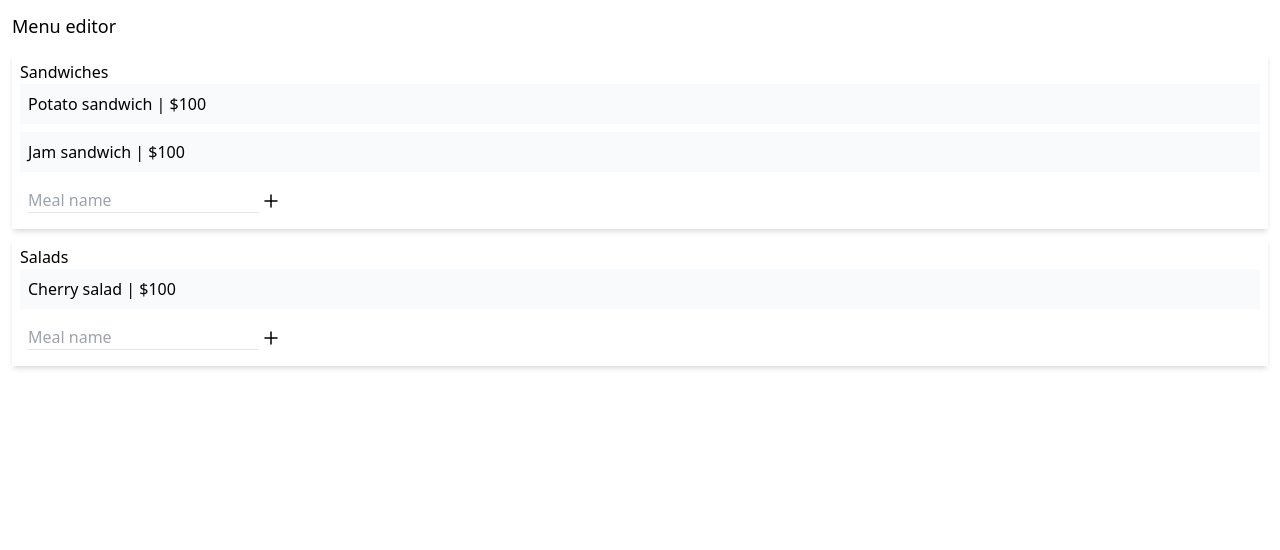
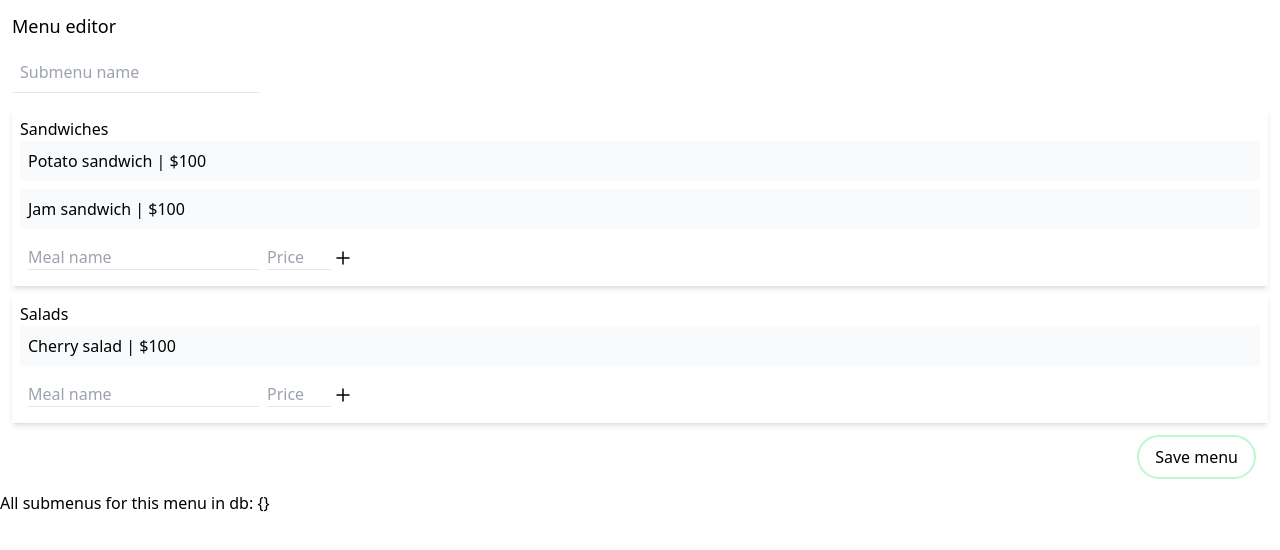
Before and after one commit to leafes/restaraunt_menu_builder, a Vue app: page / in a window 1280 px wide. Shown: the top 550 px of the page. Built offline with nearby package versions, Linux system fonts and the light colour scheme; no server answers.

Commit message:
add submenu method

```diff
--- a/src/App.vue
+++ b/src/App.vue
@@ -4,6 +4,15 @@
   </div>
 
   <div class="m-3">
+    <div>
+      <input
+        type="text"
+        class="border-b p-2 mb-4 focus:border-slate-800 outline-none"
+        placeholder="Submenu name"
+        v-model="newSubmenuName"
+        @keydown.enter="addSubMenu()"
+      />
+    </div>
     <div
       class="shadow-md p-2 mb-2"
       v-for="submenu in subMenus"
@@ -18,10 +27,19 @@
         {{ meal.name }} | ${{ meal.price }}
       </div>
       <div class="p-2 flex">
-        <input type="text" placeholder="Meal name" class="border-b" v-model="mealInputs[submenu.id]"/>
-        <button
-          @click="addMeal(submenu.id)"
-          >
+        <input
+          type="text"
+          placeholder="Meal name"
+          class="border-b focus:border-slate-800 outline-none"
+          v-model="mealNames[submenu.id]"
+        />
+        <input
+          type="number"
+          placeholder="Price"
+          class="ml-2 border-b focus:border-slate-800 outline-none w-16"
+          v-model="mealPrices[submenu.id]"
+        />
+        <button @click="addMeal(submenu.id)">
           <svg
             xmlns="http://www.w3.org/2000/svg"
             fill="none"
@@ -39,15 +57,26 @@
         </button>
       </div>
     </div>
+    <div class="m-3 text-right">
+      <button
+        class="p-2 pl-4 pr-4 rounded-full border-green-200 border-2 active:bg-slate-100"
+      >
+        Save menu
+      </button>
+    </div>
   </div>
-  <div class="m-3"></div>
+  All submenus for this menu in db:
+  {{ testData }}
 </template>
 <script>
 export default {
   data() {
     return {
+      newSubmenuName: "",
+      testData: {},
       // добавить инпуты в стейт через вотч?
-      mealInputs: [],
+      mealNames: [],
+      mealPrices: [],
       subMenus: [
         { name: "Sandwiches", id: 0 },
         { name: "Salads", id: 1 },
@@ -63,10 +92,26 @@ export default {
   },
   methods: {
     addMeal(submenuId) {
-      const newMeal = { name: this.mealInputs[submenuId], price: 100}
+      if (this.mealNames[submenuId].length < 1 || this.mealPrices[submenuId].length < 1) return;
+      const newMeal = { name: this.mealNames[submenuId], price: this.mealPrices[submenuId] };
       this.meals[submenuId].push(newMeal);
-      this.mealInputs[submenuId] = '';
+      this.mealNames[submenuId] = "";
+      this.mealPrices[submenuId] = "";
+    },
+    addSubMenu() {
+      const newSubMenu = { name: this.newSubmenuName, id: this.subMenus.length }
+      this.subMenus.push(newSubMenu);
     }
-  }
+  },
+  created() {
+    const getMenu = async () => {
+      const f = await fetch("http://localhost:8000/api/v1/menus/1/submenus/");
+      const result = await f.json();
+      this.testData = result;
+      return result;
+    };
+
+    getMenu();
+  },
 };
 </script>
```
